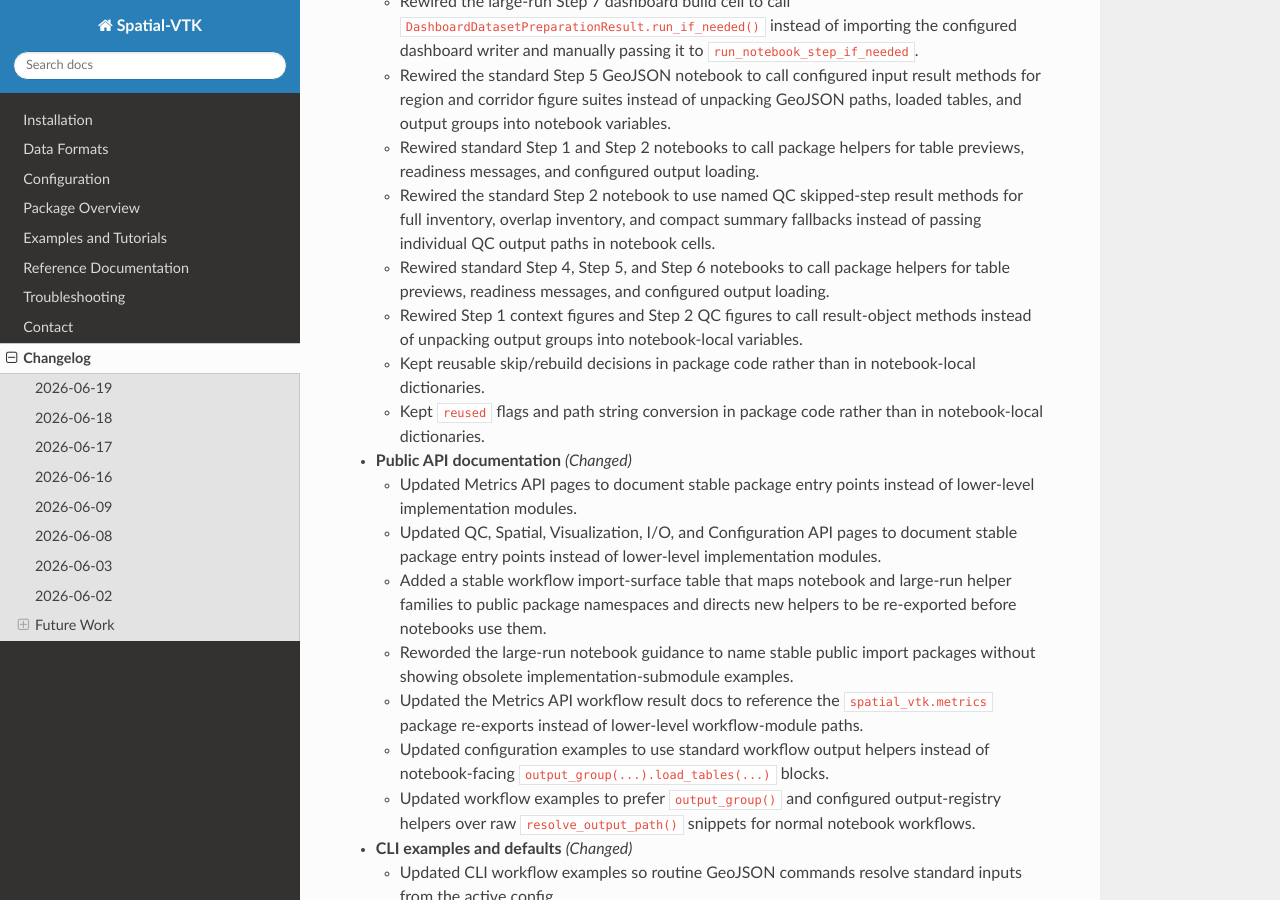
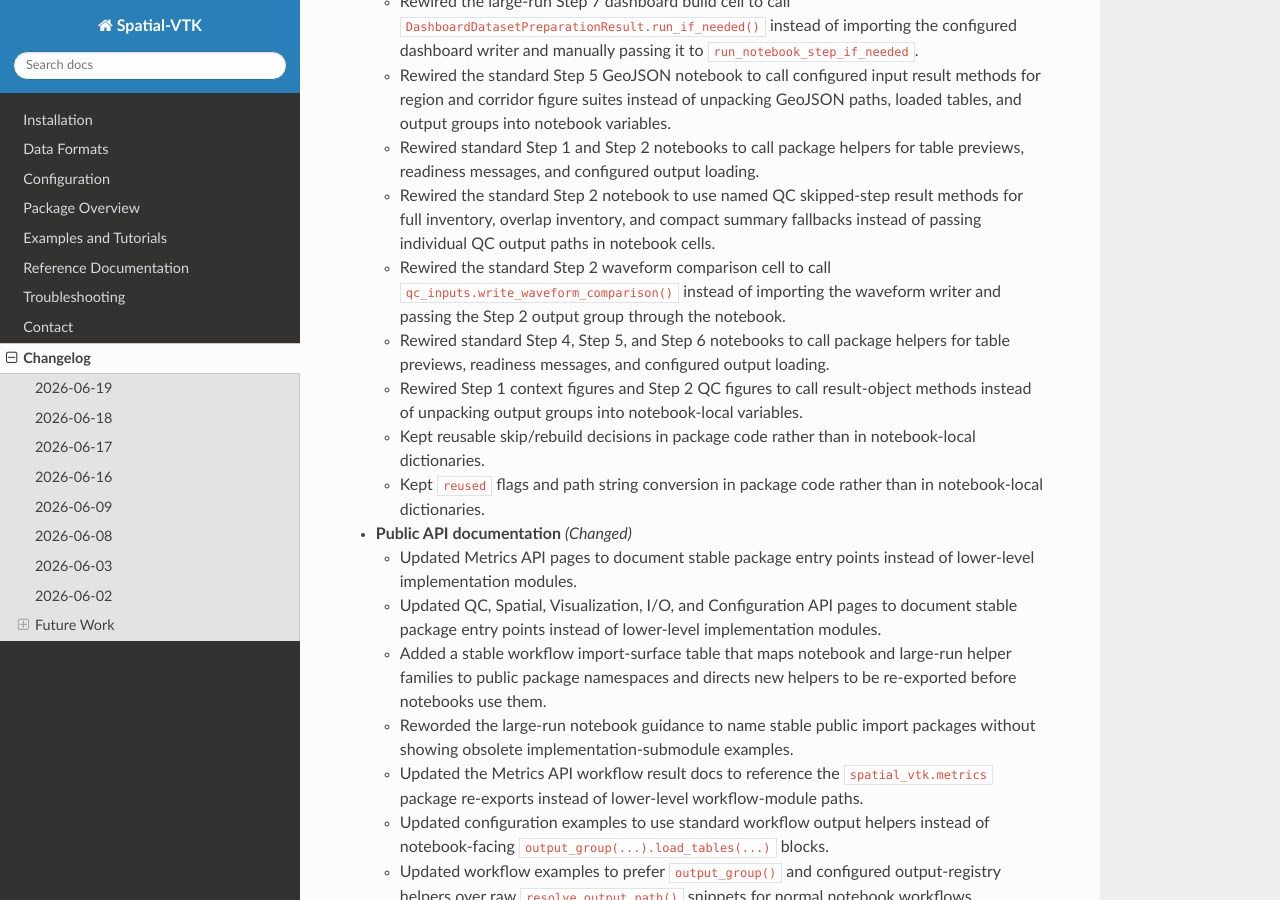
Before and after one commit to bcbirkel/spatial-vtk, a Sphinx documentation site: the page built from docs/changelog.rst, in a window 1280 px wide and 900 px high, scrolled down 2095 px. Built offline with Sphinx 7.4.7 and the Read the Docs theme 3.1.0, drawn with Linux system fonts in a browser that asks for light colours.

Commit message:
Let QC inputs own waveform comparisons

```diff
--- a/docs/changelog.rst
+++ b/docs/changelog.rst
@@ -121,6 +121,9 @@ Changelog
   - Rewired the standard Step 2 notebook to use named QC skipped-step result
     methods for full inventory, overlap inventory, and compact summary
     fallbacks instead of passing individual QC output paths in notebook cells.
+  - Rewired the standard Step 2 waveform comparison cell to call
+    ``qc_inputs.write_waveform_comparison()`` instead of importing the
+    waveform writer and passing the Step 2 output group through the notebook.
   - Rewired standard Step 4, Step 5, and Step 6 notebooks to call package
     helpers for table previews, readiness messages, and configured output
     loading.
--- a/docs/package_overview.rst
+++ b/docs/package_overview.rst
@@ -97,7 +97,7 @@ Start with public helpers from ``spatial_vtk.qc``:
 
 - ``load_standard_qc_inputs`` for standard Step 2 prepared metadata, QC
   output-group loading, named skipped-step results, bounded preview display,
-  and standard QC figure rendering
+  standard QC figure rendering, and bounded waveform comparison rendering
 - ``load_standard_qc_workflow_outputs`` for large-run Step 2 QC output status
   without eager prepared-table reads, plus compact QC summary previews and
   figure rendering
--- a/docs/reference/api/qc.rst
+++ b/docs/reference/api/qc.rst
@@ -69,8 +69,9 @@ Public helpers exposed by ``spatial_vtk.qc``:
        The returned result owns skipped-step fallback payloads through
        ``qc_inventory_step_result()``, ``qc_overlap_step_result()``, and
        ``qc_summary_step_result()``, plus compact output summaries, bounded QC
-       inventory/summary previews, and standard QC figure rendering through
-       ``write_figures()``.
+       inventory/summary previews, standard QC figure rendering through
+       ``write_figures()``, and bounded post-QC waveform comparison rendering
+       through ``write_waveform_comparison()``.
    * - ``load_standard_qc_workflow_outputs``
      - Load the configured Step 2 QC output group and status frame without
        reading large Step 1 tables in large-run setup cells. The returned
--- a/docs/reference/python_workflows.rst
+++ b/docs/reference/python_workflows.rst
@@ -350,7 +350,8 @@ fallbacks, and bounded previews stay in package code.
        group, the Step 2 QC output group, named skipped-step fallback payloads
        for full QC, overlap QC, and compact QC summaries,
        compact output summaries, bounded QC inventory/summary previews, and
-       standard QC figure rendering through ``write_figures()``.
+       standard QC and waveform-comparison rendering through
+       ``write_figures()`` and ``write_waveform_comparison()``.
    * - Step 2 large-run QC setup
      - ``spatial_vtk.qc.load_standard_qc_workflow_outputs``
      - The Step 2 QC output group and status frame without eager reads of the
```
Also changed, not shown: docs/examples/step_02_quality_control.ipynb, 3 other files.
